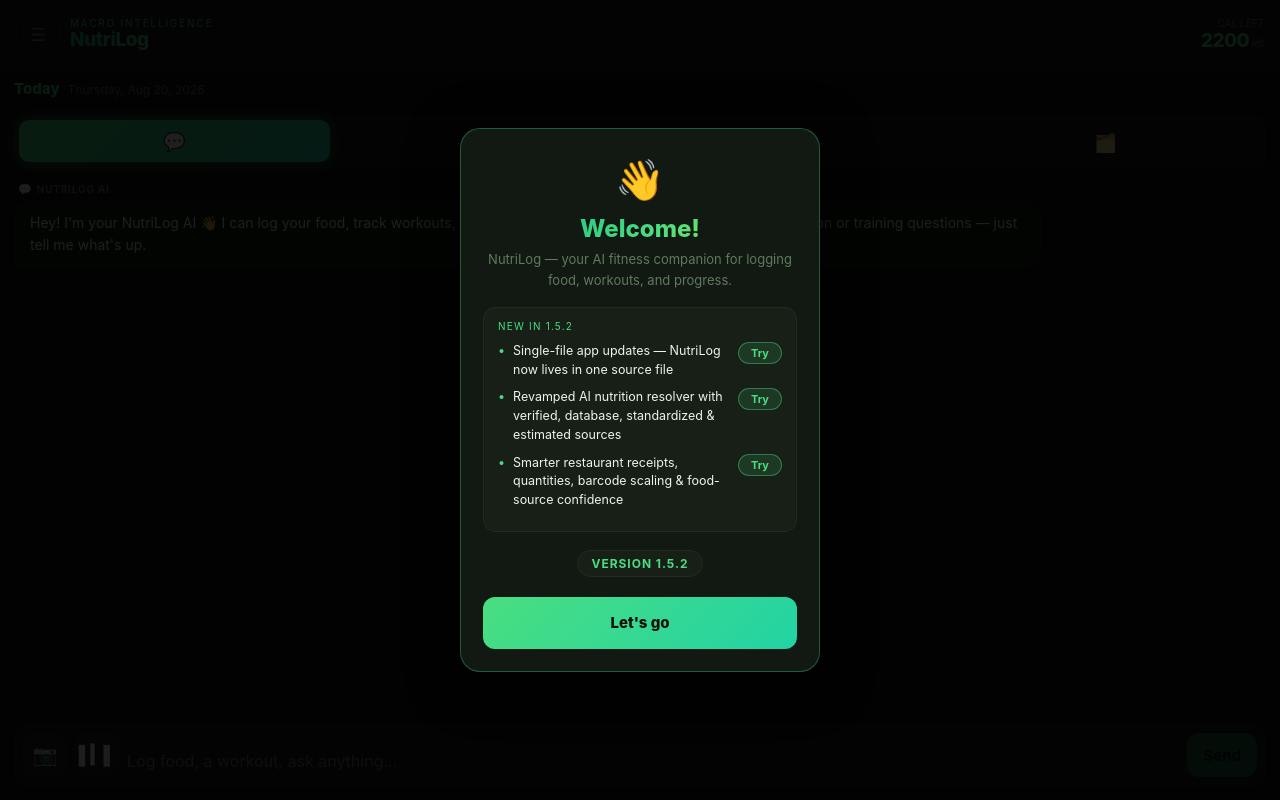
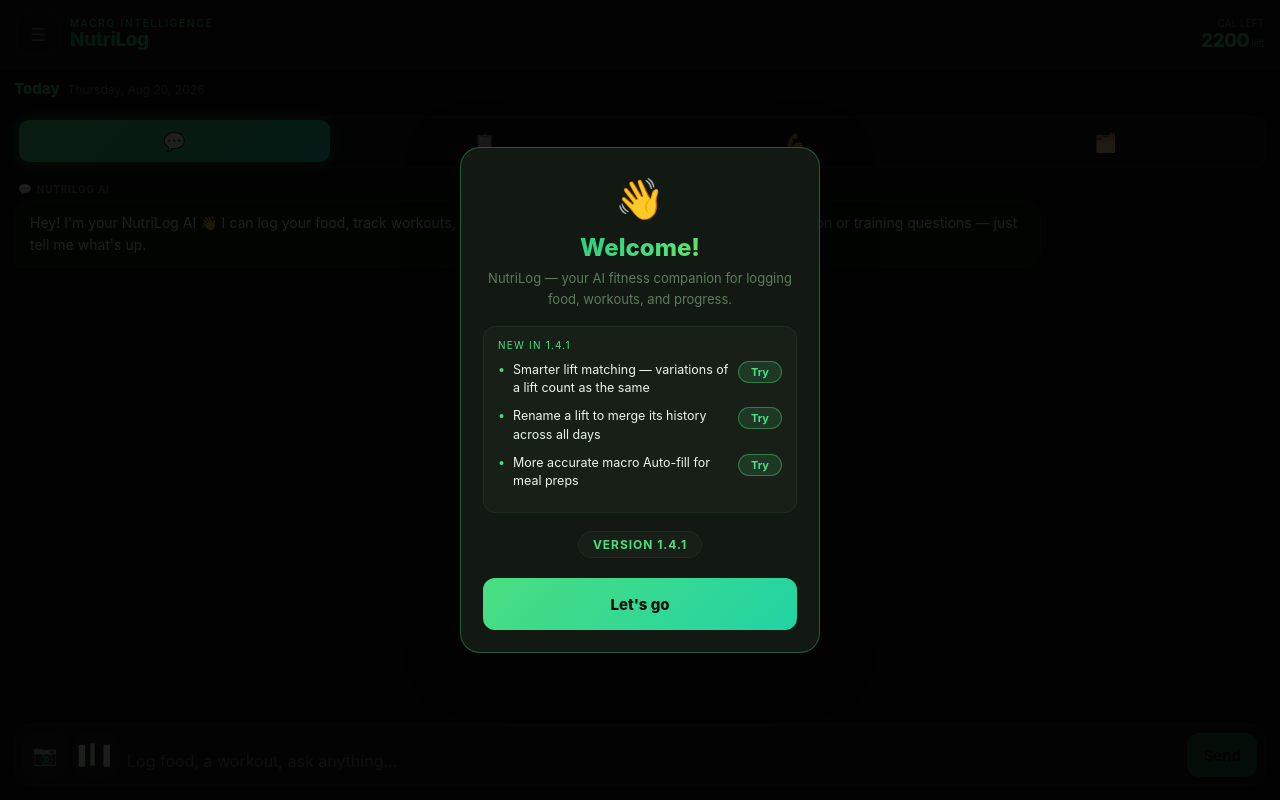
Before and after one commit to brayden20149-create/nutrilog-app, a React (Vite) app: page / in a window 1280 px wide. Built offline with nearby package versions, Linux system fonts and the light colour scheme.

Commit message:
Update main.jsx

```diff
--- a/src/main.jsx
+++ b/src/main.jsx
@@ -1,33 +1,16 @@
 import React from "react";
 import { createRoot } from "react-dom/client";
-import NutriLog from "./NutriLog.jsx";
+import App from "./App.jsx";
 
 const style = document.createElement("style");
-
 style.textContent = `
-  html,
-  body,
-  #root {
-    height: 100%;
-    margin: 0;
-    padding: 0;
-    background: #0b0f0b;
-  }
-
-  * {
-    box-sizing: border-box;
-    -webkit-tap-highlight-color: transparent;
-  }
-
-  body {
-    overscroll-behavior: none;
-  }
+  html, body, #root { height: 100%; margin: 0; padding: 0; background: #0b0f0b; }
+  * { -webkit-tap-highlight-color: transparent; }
 `;
-
 document.head.appendChild(style);
 
 createRoot(document.getElementById("root")).render(
   <React.StrictMode>
-    <NutriLog />
+    <App />
   </React.StrictMode>
 );
```
